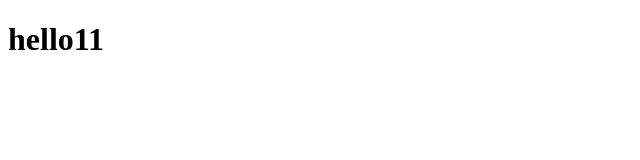
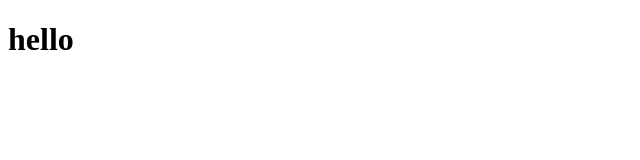
Before and after one commit to ClownClown/day2-p1, a website: page index.html in a window 1280 px wide. Shown: the full height of the page, 0-640 px from the left. Drawn offline with Linux system fonts and the light colour scheme.

Commit message:
แก้ไข้แล้ว

```diff
--- a/index.html
+++ b/index.html
@@ -5,6 +5,6 @@
     <title>git init</title>
 </head>
 <body>
-<h1>hello11</h1>
+<h1>hello</h1>
 </body>
 </html>
```
